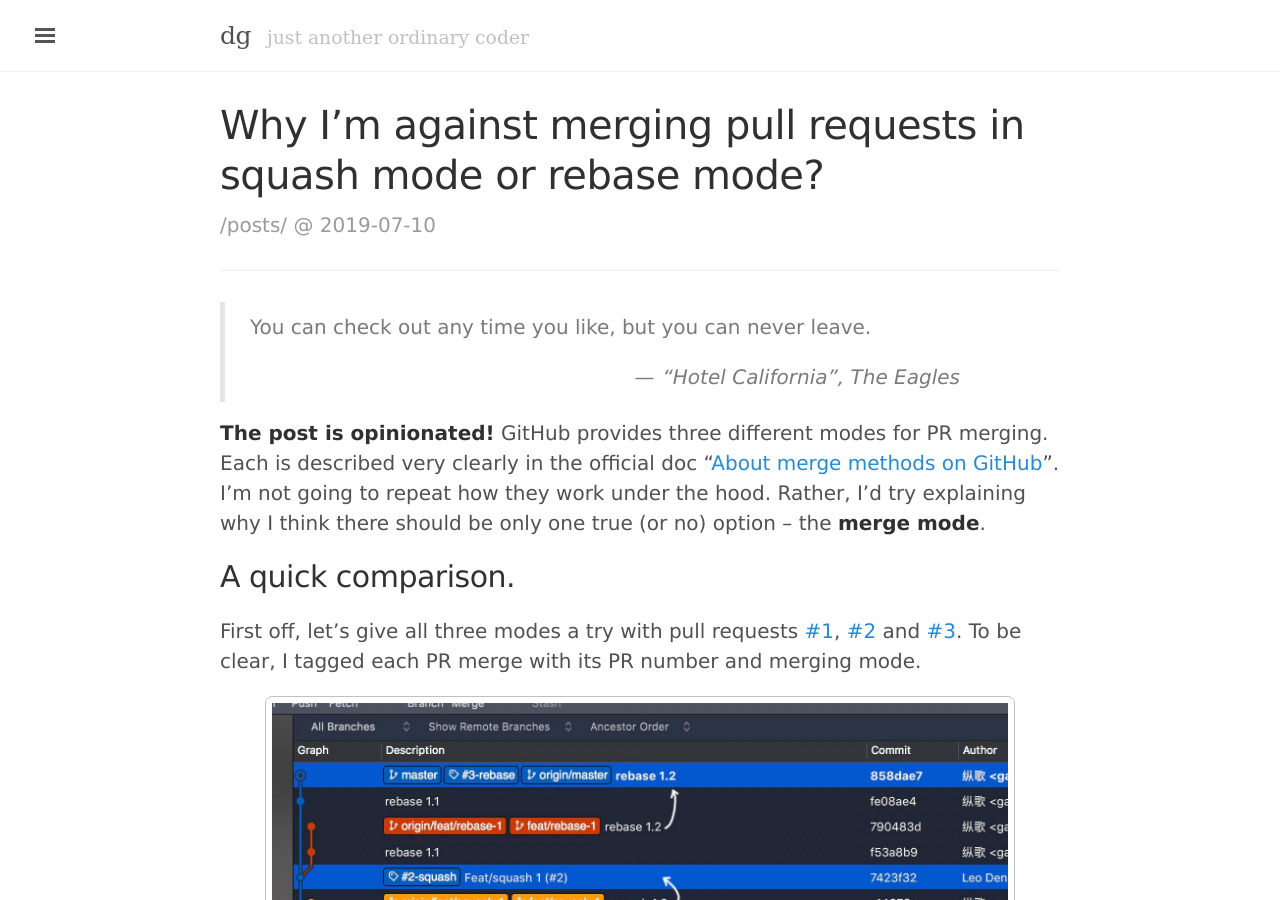
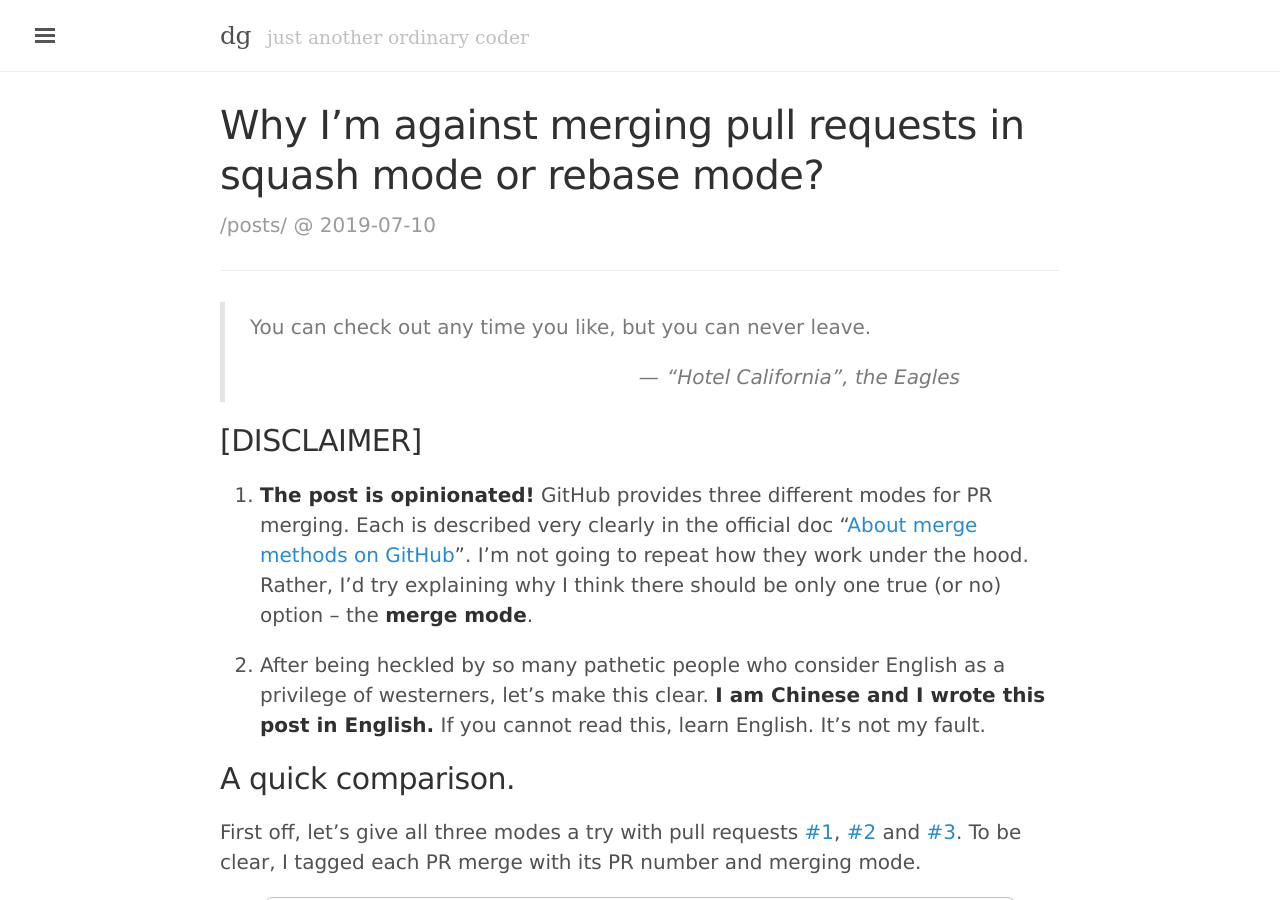
Before and after one commit to myst729/myst729.github.io, a Jekyll site: the page built from posts/2019/on-merging-pull-requests/index.md, in a window 1280 px wide and 900 px high. Built offline with Jekyll 4.4.1, drawn with Linux system fonts in a browser that asks for light colours.

Commit message:
add disclaimer

```diff
--- a/posts/2019/on-merging-pull-requests/index.md
+++ b/posts/2019/on-merging-pull-requests/index.md
@@ -6,9 +6,13 @@ date: 2019-07-10
 
 > You can check out any time you like, but you can never leave.
 >
-> <cite>“Hotel California”, The Eagles</cite>
+> <cite>“Hotel California”, the Eagles</cite>
 
-__The post is opinionated!__ GitHub provides three different modes for PR merging. Each is described very clearly in the official doc “[About merge methods on GitHub](https://help.github.com/en/articles/about-merge-methods-on-github)”. I’m not going to repeat how they work under the hood. Rather, I’d try explaining why I think there should be only one true (or no) option – the **merge mode**.
+## [DISCLAIMER]
+
+1. __The post is opinionated!__ GitHub provides three different modes for PR merging. Each is described very clearly in the official doc “[About merge methods on GitHub](https://help.github.com/en/articles/about-merge-methods-on-github)”. I’m not going to repeat how they work under the hood. Rather, I’d try explaining why I think there should be only one true (or no) option – the **merge mode**.
+
+2. After being heckled by so many pathetic people who consider English as a privilege of westerners, let’s make this clear. __I am Chinese and I wrote this post in English.__ If you cannot read this, learn English. It’s not my fault.
 
 ## A quick comparison.
 
```
